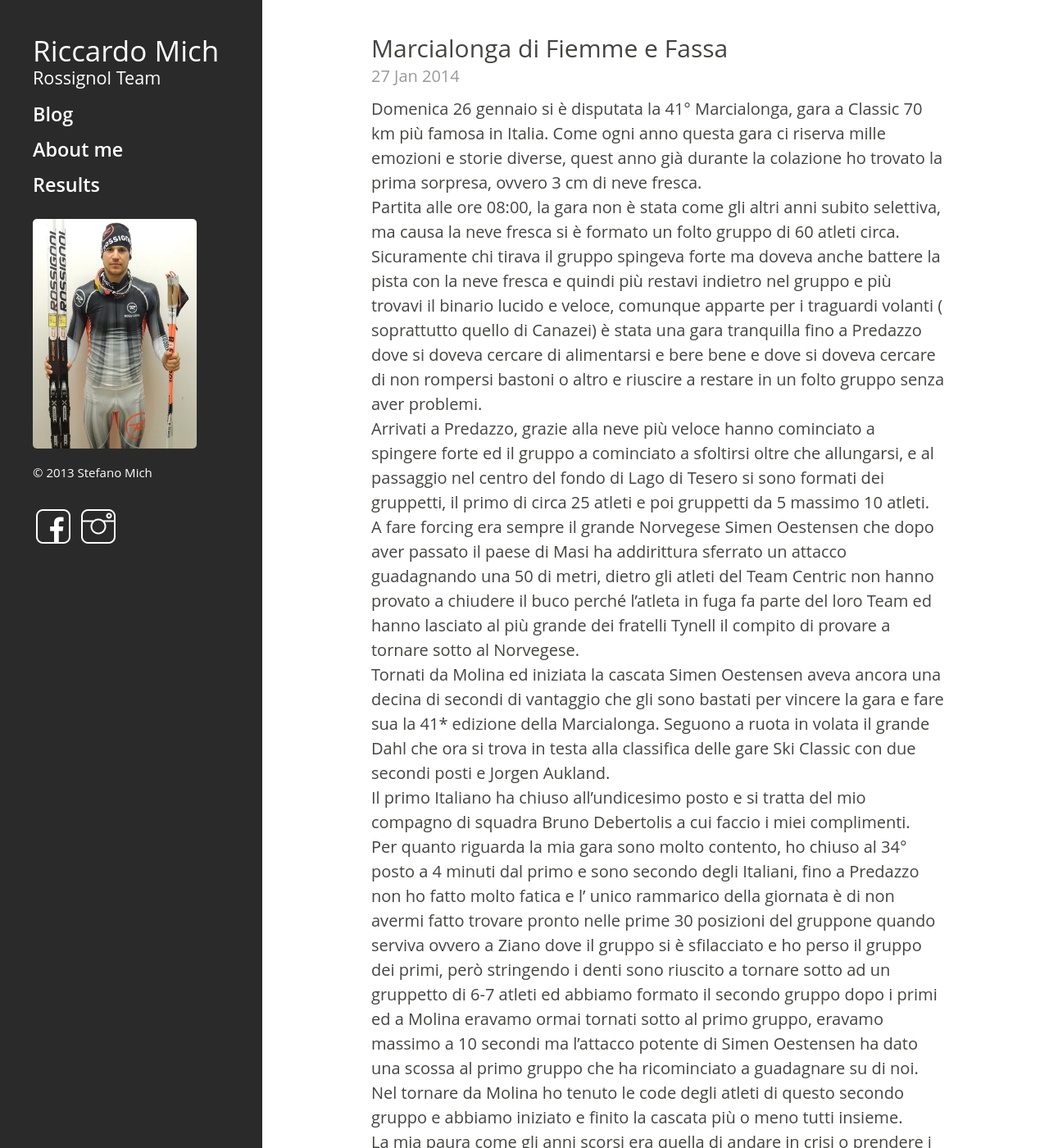
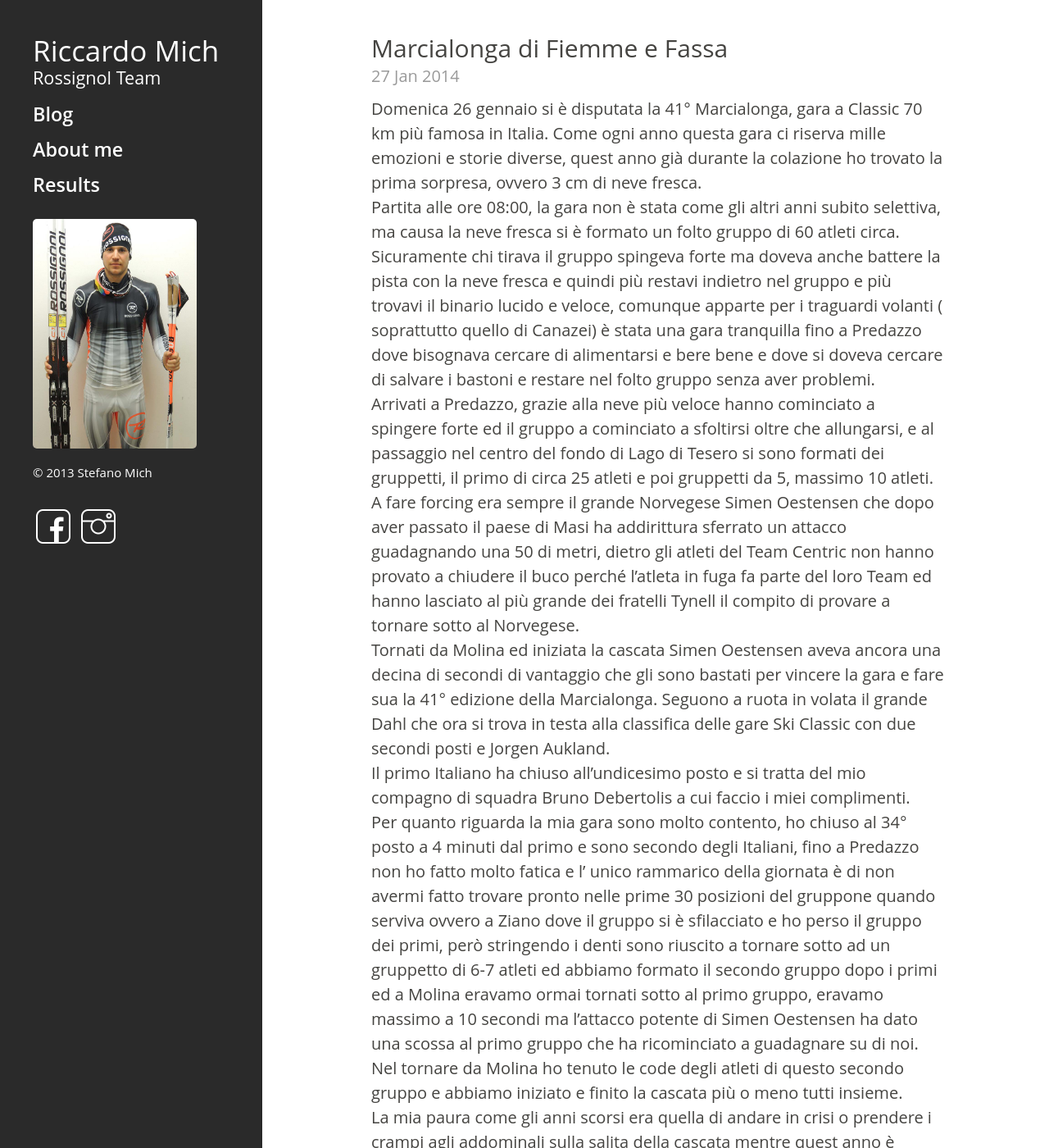
Before and after one commit to stefanomich22/mich93.github.io, a Jekyll site: the page built from _posts/2014-01-27-Marcialonga.md, in a window 1280 px wide and 1400 px high. Shown: the whole window at 82% size. Built offline with Jekyll 4.4.1, drawn with Linux system fonts in a browser that asks for light colours; Markdown is read by kramdown in place of the engine named in the settings; a style sheet for code colours, icons or effects is not loaded.

Commit message:
new post

```diff
--- a/_posts/2014-01-27-Marcialonga.md
+++ b/_posts/2014-01-27-Marcialonga.md
@@ -7,10 +7,10 @@ excerpt: Gara eccellente ed emozionante  <img class="postimg" src="/images/marci
 Domenica 26 gennaio si è disputata la 41° Marcialonga, gara a Classic 70 km più famosa in Italia.
 Come ogni anno questa gara ci riserva mille emozioni e storie diverse, quest anno già durante la colazione ho trovato la prima sorpresa, ovvero 3 cm di neve fresca.<br>
 Partita alle ore 08:00, la gara non è stata come gli altri anni subito selettiva, ma causa la neve fresca si è formato un folto gruppo di 60 atleti circa.<br>
-Sicuramente chi tirava il gruppo spingeva forte ma doveva anche battere la pista con la neve fresca e quindi più restavi indietro nel gruppo e più trovavi il binario lucido e veloce, comunque apparte per i traguardi volanti ( soprattutto quello di Canazei) è stata una gara tranquilla fino a Predazzo dove si doveva cercare di alimentarsi e bere bene e dove si doveva cercare di non rompersi bastoni o altro e riuscire a restare in un folto gruppo senza aver problemi.<br>
-Arrivati a Predazzo, grazie alla neve più veloce hanno cominciato a spingere forte ed il gruppo a cominciato a sfoltirsi oltre che allungarsi, e al passaggio nel centro del fondo di Lago di Tesero si sono formati dei gruppetti, il primo di circa 25 atleti e poi gruppetti da 5 massimo 10 atleti.<br>
+Sicuramente chi tirava il gruppo spingeva forte ma doveva anche battere la pista con la neve fresca e quindi più restavi indietro nel gruppo e più trovavi il binario lucido e veloce, comunque apparte per i traguardi volanti ( soprattutto quello di Canazei) è stata una gara tranquilla fino a Predazzo dove bisognava cercare di alimentarsi e bere bene e dove si doveva cercare di salvare i bastoni e restare nel folto gruppo senza aver problemi.<br>
+Arrivati a Predazzo, grazie alla neve più veloce hanno cominciato a spingere forte ed il gruppo a cominciato a sfoltirsi oltre che allungarsi, e al passaggio nel centro del fondo di Lago di Tesero si sono formati dei gruppetti, il primo di circa 25 atleti e poi gruppetti da 5, massimo 10 atleti.<br>
 A fare forcing era sempre il grande Norvegese Simen Oestensen che dopo aver passato il paese di Masi ha addirittura sferrato un attacco guadagnando una 50 di metri, dietro gli atleti del Team Centric non hanno provato a chiudere il buco perché l'atleta in fuga fa parte del loro Team ed hanno lasciato al più grande dei fratelli Tynell il compito di provare a tornare sotto al Norvegese.<br>
-Tornati da Molina ed iniziata la cascata Simen Oestensen aveva ancora una decina di secondi di vantaggio che gli sono bastati per vincere la gara e fare sua la 41* edizione della Marcialonga.
+Tornati da Molina ed iniziata la cascata Simen Oestensen aveva ancora una decina di secondi di vantaggio che gli sono bastati per vincere la gara e fare sua la 41° edizione della Marcialonga.
 Seguono a ruota in volata il grande Dahl che ora si trova in testa alla classifica delle gare Ski Classic con due secondi posti e Jorgen Aukland.<br>
 Il primo Italiano ha chiuso all'undicesimo posto e si tratta del mio compagno di squadra Bruno Debertolis a cui faccio i miei complimenti.<br>
 Per quanto riguarda la mia gara sono molto contento, ho chiuso al 34° posto a 4 minuti dal primo e sono secondo degli Italiani, fino a Predazzo non ho fatto molto fatica e l' unico rammarico della giornata è di non avermi fatto trovare pronto nelle prime 30 posizioni del gruppone quando serviva ovvero a Ziano dove il gruppo si è sfilacciato e ho perso il gruppo dei primi, però stringendo i denti sono riuscito a tornare sotto ad un gruppetto di 6-7 atleti ed abbiamo formato il secondo gruppo dopo i primi ed a Molina eravamo ormai tornati sotto al primo gruppo, eravamo massimo a 10 secondi ma l'attacco potente di Simen Oestensen ha dato una scossa al primo gruppo che ha ricominciato a guadagnare su di noi.<br>
```
